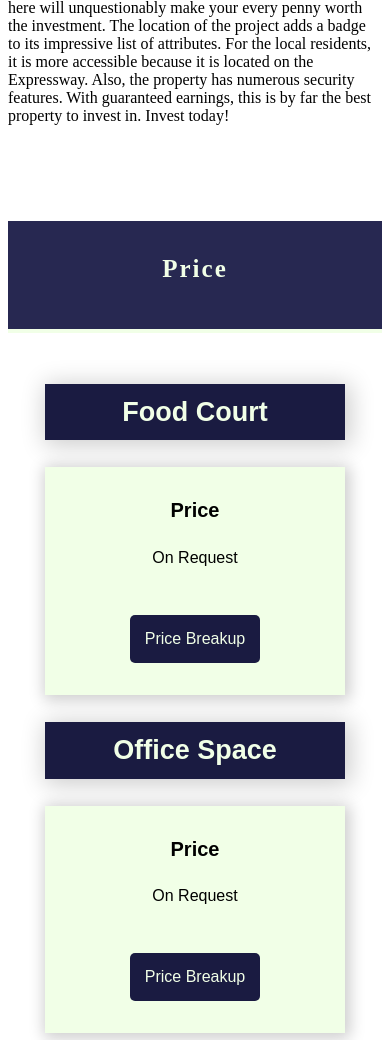
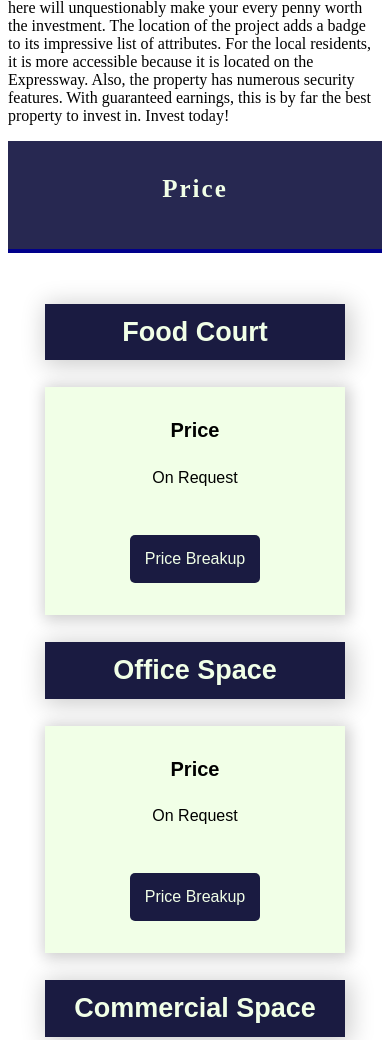
Before and after one commit to ns031/Sikka_Mall_of_Noida, a plain HTML site: page index.html in a window 390 px wide. Shown: the part 778-1818 px from the top of the page. Drawn offline with Linux system fonts and the light colour scheme.

Commit message:
needs heading fixed for large screens.responsive headings and everything for small screens.

```diff
--- a/style.css
+++ b/style.css
@@ -1,9 +1,13 @@
 /*price-section*/
 
 .price-container{
-    display: flex;
+    /*display: flex;
     flex-direction: column;
-    margin-top: 6rem;
+    margin-top: 6rem;*/
+    text-align: center;
+    /*justify-content: center;
+    align-items: center;*/
+    padding: 2em;
 
 
 
@@ -19,34 +23,31 @@
     /*background-color: #F1FFE7;*/
 }
 
-.price-container h2{
-    margin-left: 50%;
-}
-
 
 .price_heading{
     position: relative;
     text-align: center;
-    background-color: #1A1B41;
+    /*padding: 1em 2em;*/
 }
 
 .price_heading .overlay-heading{
-    color:rgba(241, 255, 231, 0.1);
+    color:rgba(148, 148, 148, 0.3);
     font-size: 5em;
     letter-spacing: 5px;
     font-weight:900;
-    border-bottom: 1px solid #272851;
+    border-bottom: 1px solid grey;
     display: inline-block;
+
 }
 .price_heading .normal-h1{
     position: absolute;
-    bottom: 0;
+    bottom:0%;
     left: 50%;
     transform: translate(-50%,0%);
     letter-spacing: 2px;
     padding-bottom: 0.5em;
-    border-bottom: 4px solid #F1FFE7;
-    margin-bottom: 66.4px;
+    border-bottom: 4px solid darkblue;
+    font-size: 2em;
 }
 
 
@@ -105,6 +106,10 @@
 /*price-item media queries*/
 
 @media screen and (min-width:350px) and (max-width:750px) {
+
+    .price-container{
+        padding: 0;
+    }
 
     .price_heading h1:nth-of-type(1){
         display: none;
```
